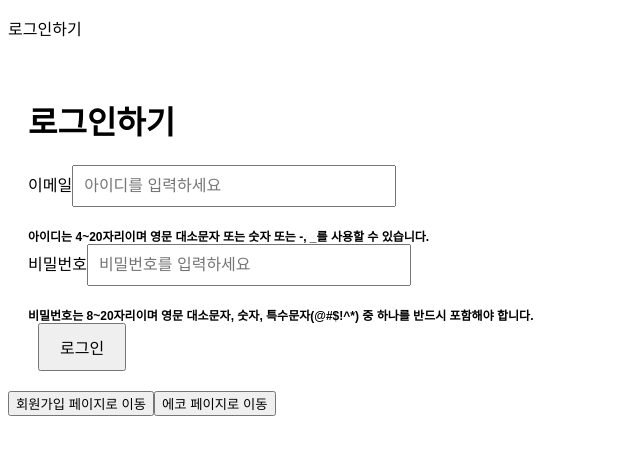
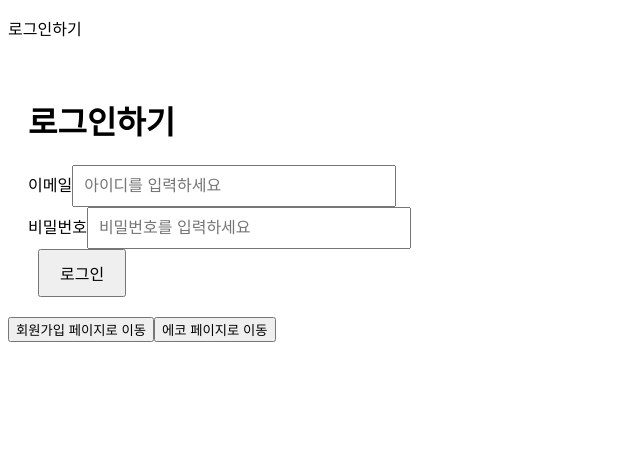
Before and after one commit to wafflestudio/internhasha-web, a React (Vite) app: page / in a window 1280 px wide. Shown: the top 454 px of the page, without its empty margins (0-640 px from the left). Built offline with nearby package versions, Linux system fonts and the light colour scheme; no server answers.

Commit message:
🔥 불필요한 로그인 input에서의 우효성 검사 제거

```diff
--- a/src/pages/LandingPage/LogInForm.tsx
+++ b/src/pages/LandingPage/LogInForm.tsx
@@ -32,12 +32,7 @@ export const LogInForm = () => {
         response={responseMessage}
         buttonDescription="로그인"
       >
-        <LabelContainer
-          label="이메일"
-          id="email"
-          isError={email.isError}
-          description="아이디는 4~20자리이며 영문 대소문자 또는 숫자 또는 -, _를 사용할 수 있습니다."
-        >
+        <LabelContainer label="이메일" id="email">
           <TextInput
             id="email"
             value={email.value}
@@ -48,12 +43,7 @@ export const LogInForm = () => {
             disabled={isPending}
           />
         </LabelContainer>
-        <LabelContainer
-          label="비밀번호"
-          id="password"
-          isError={password.isError}
-          description="비밀번호는 8~20자리이며 영문 대소문자, 숫자, 특수문자(@#$!^*) 중 하나를 반드시 포함해야 합니다."
-        >
+        <LabelContainer label="비밀번호" id="password">
           <TextInput
             id="password"
             type="password"
```
